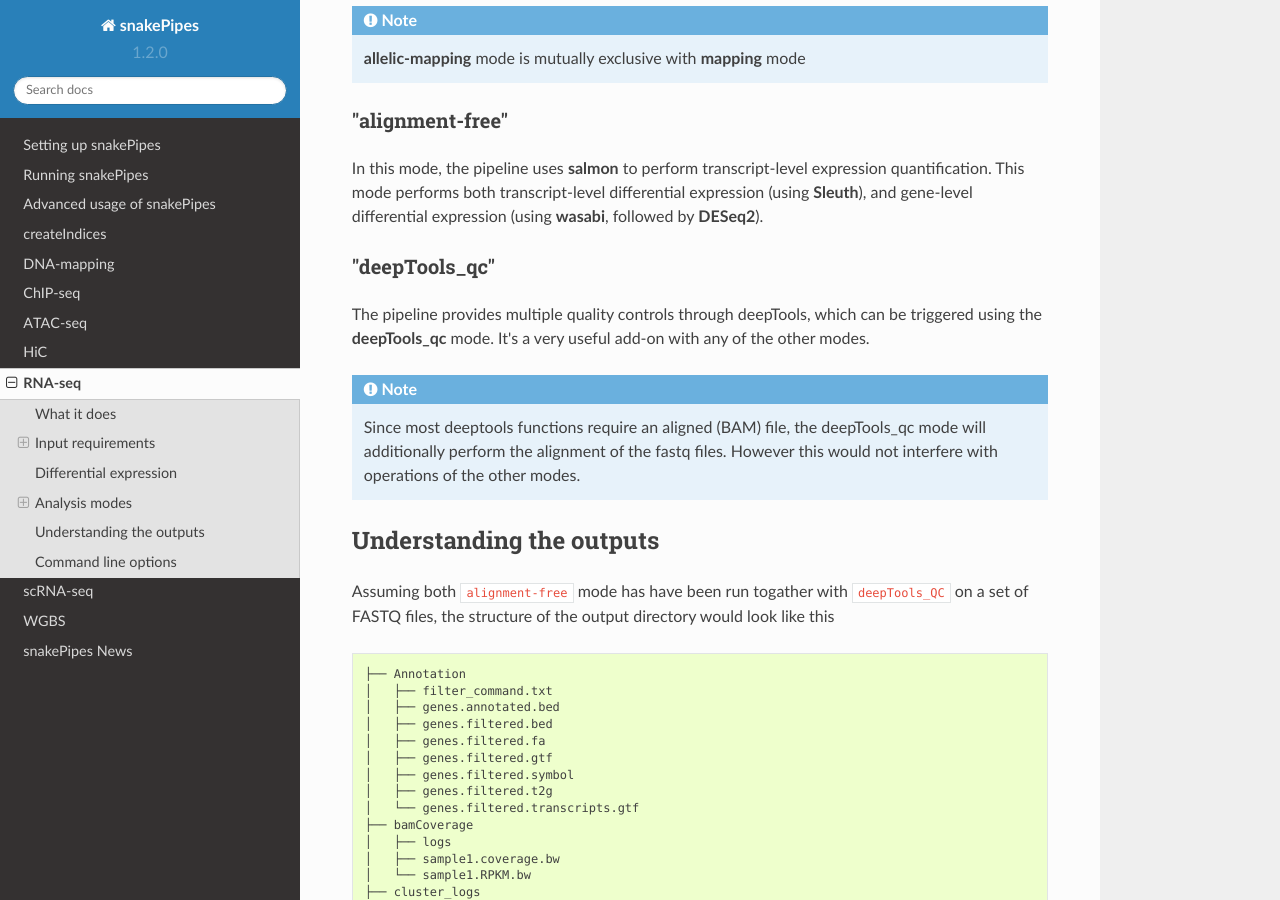
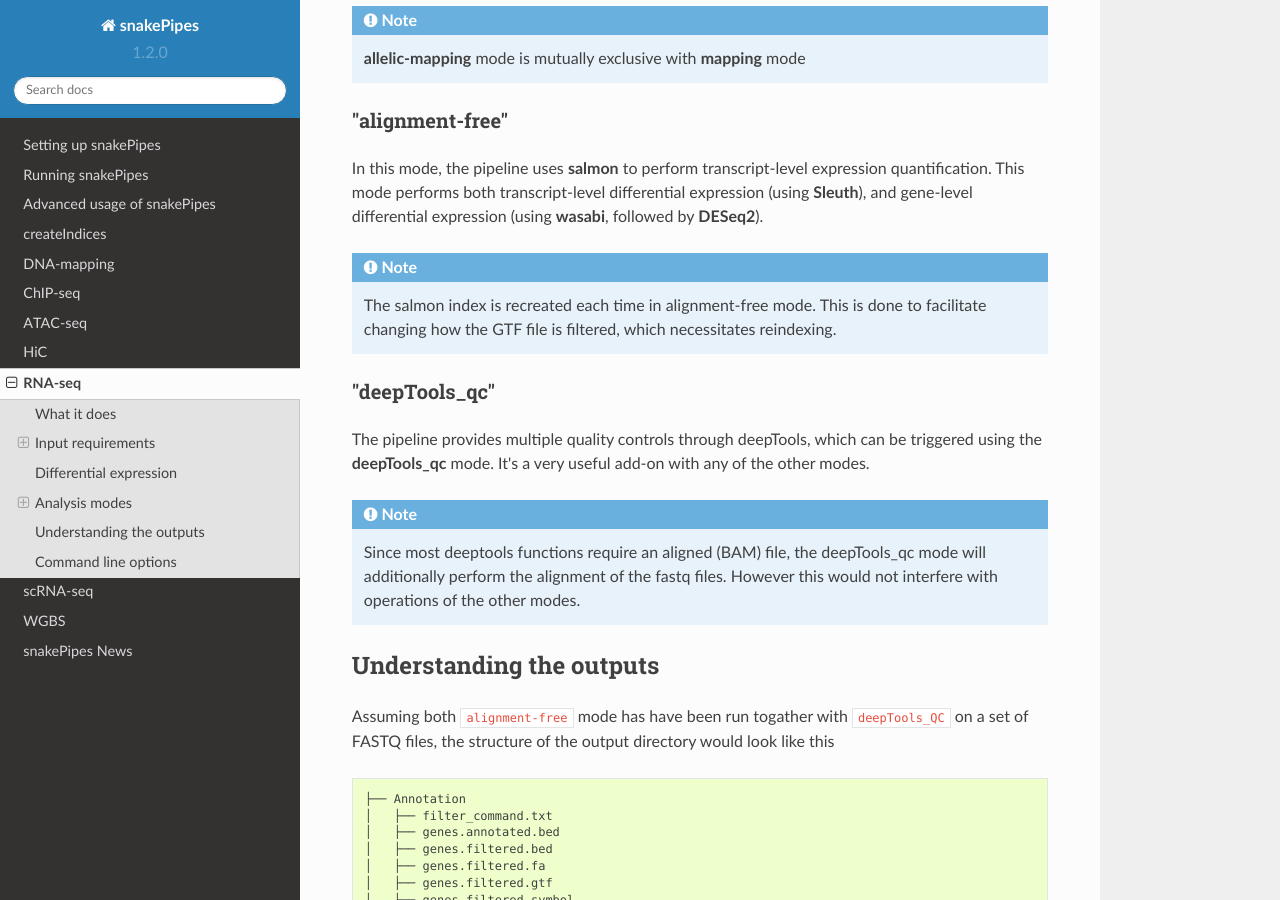
Before and after one commit to maxplanck-ie/snakepipes, a Sphinx documentation site: the page built from docs/content/workflows/RNA-seq.rst, in a window 1280 px wide and 900 px high, scrolled down 3547 px. Built offline with Sphinx 7.4.7 and the Read the Docs theme 2.0.0, drawn with Linux system fonts in a browser that asks for light colours; some of the changed text lies outside the part shown.

Commit message:
Make salmon great again

```diff
--- a/docs/content/workflows/RNA-seq.rst
+++ b/docs/content/workflows/RNA-seq.rst
@@ -70,7 +70,7 @@ There is a configuration file in ``snakePipes/workflows/RNA-seq/defaults.yaml``:
     Nmasked_index:
 
 
-Apart from the common workflow options (see :ref:`running_snakePipes`), following parameters are useful to consider:
+Apart from the common workflow options (see :ref:`running_snakePipes`), the following parameters are useful to consider:
 
 * **mapping_prg**: You can choose either `STAR <https://github.com/alexdobin/STAR>`__ or `HISAT2 <https://ccb.jhu.edu/software/hisat2/index.shtml>`__. While HISAT2 mapping is usually faster than STAR, we keep STAR as the default aliger due to it's superior accuracy (see `this paper <https://www.nature.com/nmeth/journal/v14/n2/abs/nmeth.4106.html>`__).
 
@@ -142,6 +142,8 @@ In this mode,
 the pipeline uses **salmon** to perform transcript-level expression quantification. This mode
 performs both transcript-level differential expression (using **Sleuth**), and gene-level
 differential expression (using **wasabi**, followed by **DESeq2**).
+
+.. note:: The salmon index is recreated each time in alignment-free mode. This is done to facilitate changing how the GTF file is filtered, which necessitates reindexing.
 
 "deepTools_qc"
 ~~~~~~~~~~~~~~
--- a/docs/content/workflows/createIndices.rst
+++ b/docs/content/workflows/createIndices.rst
@@ -74,6 +74,8 @@ These files are used internally within snakePipes and don't require further insp
 
 In addition to these, an organism yaml file will be created. Its location can be found with ``snakePipes info``.
 
+.. note:: The astute observer will note that no Salmon index is created. This is intentional and done to facilitate users changing which transcripts should be included on the fly.
+
 Command line options
 --------------------
 
```
Also changed, not shown: 1 other file.
